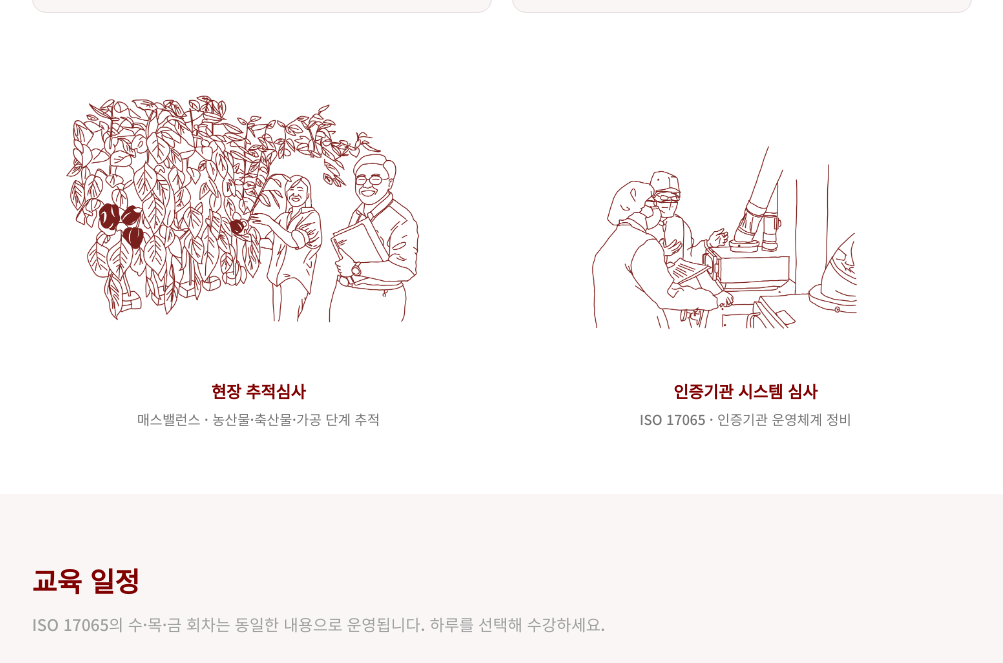
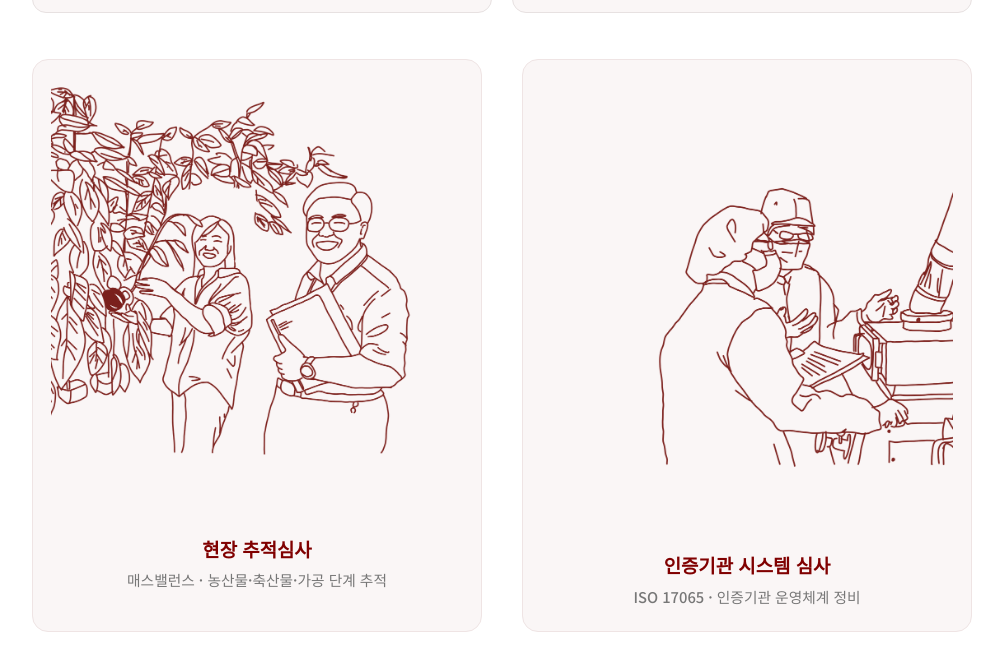
Before and after one commit to yusozang/ioia-advanced-2026, a plain HTML site: page index.html in a window 1280 px wide. Shown: the part 1127-1790 px from the top of the page, without its empty margins (138-1141 px from the left). Drawn offline with Linux system fonts and the light colour scheme; no server answers.

Commit message:
일러스트를 사람 중심 크롭으로 교체·확대, 워터마크 제거
- 옅은 히어로·카드 워터마크 제거(어지러움 해소)
- 과정 섹션 배너를 사람이 또렷이 보이는 크롭 이미지로 크게 표시(카드형)
- 미사용 워터마크 자산 삭제

Co-Authored-By: Claude Fable 5 <noreply@anthropic.com>

```diff
--- a/index.html
+++ b/index.html
@@ -46,18 +46,14 @@ header{position:sticky;top:0;z-index:50;background:rgba(255,255,255,.92);backdro
 @media(max-width:720px){.nav ul{display:none}}
 
 /* 히어로 */
-.hero{background:linear-gradient(135deg,#800000 0%,#5e0000 100%);color:#fff;padding:84px 0 76px;position:relative;overflow:hidden}
-.hero .wrap{position:relative;z-index:2}
-.hero-art{position:absolute;right:-40px;bottom:-30px;width:560px;max-width:52%;opacity:.16;z-index:1;pointer-events:none}
-@media(max-width:820px){.hero-art{display:none}}
+.hero{background:linear-gradient(135deg,#800000 0%,#5e0000 100%);color:#fff;padding:84px 0 76px}
 
 /* 일러스트 배너 */
-.illus-band{background:var(--soft)}
-.illus-row{display:flex;gap:34px;flex-wrap:wrap}
-.illus-fig{flex:1;min-width:260px;text-align:center;margin:0}
-.illus-fig img{width:100%;max-width:420px;height:auto}
-.illus-fig figcaption{margin-top:10px;font-weight:700;color:var(--primary);font-size:1.02rem}
-.illus-fig .cap-sub{display:block;font-weight:500;color:#777;font-size:.86rem;margin-top:3px}
+.illus-row{display:flex;gap:40px;flex-wrap:wrap;margin-top:14px}
+.illus-fig{flex:1;min-width:300px;text-align:center;margin:0;background:#faf6f6;border:1px solid #efe4e4;border-radius:16px;padding:18px 18px 22px}
+.illus-fig img{width:100%;max-width:460px;height:auto;display:block;margin:0 auto}
+.illus-fig figcaption{margin-top:14px;font-weight:800;color:var(--primary);font-size:1.18rem}
+.illus-fig .cap-sub{display:block;font-weight:500;color:#777;font-size:.92rem;margin-top:4px}
 .hero .badge{display:inline-block;background:var(--accent);color:#3a2400;font-weight:700;font-size:.82rem;padding:5px 12px;border-radius:999px;margin-bottom:18px}
 .hero h1{font-size:2.55rem;font-weight:900;line-height:1.25;letter-spacing:-.5px}
 .hero p.lead{margin-top:16px;font-size:1.12rem;opacity:.94;max-width:640px}
@@ -168,7 +164,6 @@ footer a{color:var(--accent)}
 
 <!-- 히어로 -->
 <div class="hero">
-  <img class="hero-art" src="assets/illus-field-white.png" alt="" aria-hidden="true" />
   <div class="wrap">
     <span class="badge">IOIA 공식 수료증 발급 · 온라인 실시간</span>
     <h1>2026 IOIA 심화과정<br />온라인 교육</h1>
@@ -215,13 +210,13 @@ footer a{color:var(--accent)}
         </ul>
       </div>
     </div>
-    <div class="illus-row" style="margin-top:40px">
+    <div class="illus-row" style="margin-top:46px">
       <figure class="illus-fig">
-        <img src="assets/illus-field.png" alt="유기 농산물 현장 추적심사 일러스트" />
+        <img src="assets/people-field.png" alt="유기 농산물 현장 추적심사 — 심사원이 작물을 확인하는 모습" />
         <figcaption>현장 추적심사<span class="cap-sub">매스밸런스 · 농산물·축산물·가공 단계 추적</span></figcaption>
       </figure>
       <figure class="illus-fig">
-        <img src="assets/illus-facility.png" alt="인증기관 시설·시스템 심사 일러스트" />
+        <img src="assets/people-facility.png" alt="인증기관 시설·시스템 심사 — 심사원이 시설을 점검하는 모습" />
         <figcaption>인증기관 시스템 심사<span class="cap-sub">ISO 17065 · 인증기관 운영체계 정비</span></figcaption>
       </figure>
     </div>
```
Also changed, not shown: assets/illus-facility.png (deleted), assets/illus-field-white.png (deleted), assets/illus-field.png (deleted), assets/people-facility.png (added), assets/people-field.png (added).
